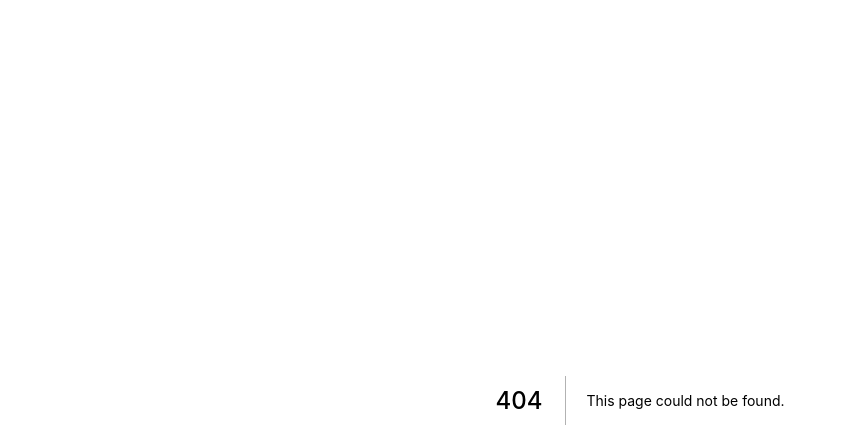
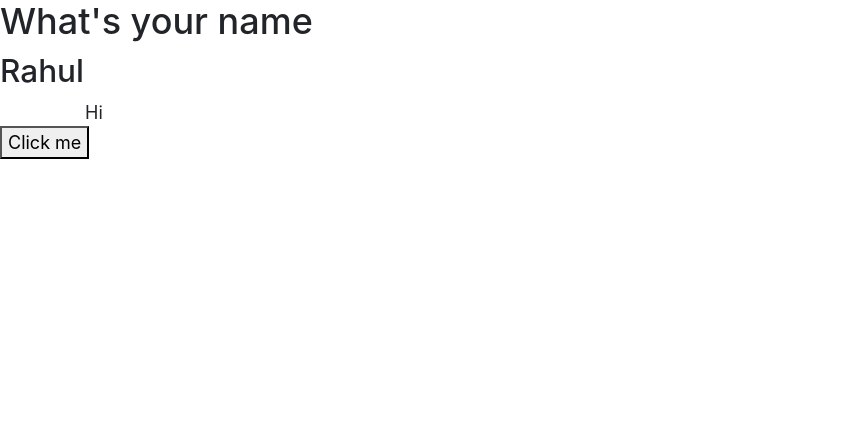
Before and after one commit to rshah98626/waltru, a Next.js app: page /quiz/collect-name in a window 1280 px wide. Before the commit this address had no page. Shown: the top 448 px of the page, without its empty margins (0-847 px from the left). Built offline with nearby package versions, Linux system fonts and the light colour scheme.

Commit message:
redirecting to quiz

```diff
--- /dev/null
+++ b/components/Layout.tsx
@@ -0,0 +1,20 @@
+import Head from 'next/head'
+import { FunctionComponent } from 'react'
+import styles from '../styles/Home.module.css'
+
+type Props = {
+  children?: React.ReactNode
+}
+
+export const Layout: FunctionComponent<Props> = ({ children }) => {
+  return (
+    <div className={styles.container}>
+      <Head>
+        <title>Altru</title>
+        <link rel="icon" href="/favicon.ico" />
+        <link rel="stylesheet" href="https://fonts.googleapis.com/css?family=Roboto:300,400,500,700&display=swap" />
+      </Head>
+      {children}
+    </div>
+  )
+}
--- a/package.json
+++ b/package.json
@@ -8,8 +8,11 @@
     "start": "next start"
   },
   "dependencies": {
+    "@material-ui/core": "^4.11.3",
+    "bootstrap": "^4.6.0",
     "next": "10.0.9",
     "react": "17.0.1",
+    "react-bootstrap": "^1.5.2",
     "react-dom": "17.0.1"
   },
   "devDependencies": {
--- a/pages/_app.tsx
+++ b/pages/_app.tsx
@@ -1,8 +1,8 @@
 import { AppProps } from 'next/app'
 import '../styles/globals.css'
+import 'bootstrap/dist/css/bootstrap.min.css'
 
 function App({ Component, pageProps }: AppProps) {
-  //return <h1>Hi</h1>
   return <Component {...pageProps} />
 }
 
--- /dev/null
+++ b/pages/quiz/collect-name.tsx
@@ -0,0 +1,20 @@
+import Link from 'next/link'
+
+export default function CollectName() {
+  return (
+    <>
+      <h2>What's your name</h2>
+      <h3>Rahul</h3>
+      <div className={'container'}>
+        <div className={'row'}>
+          <div className={'col-md-6'}>
+            Hi
+          </div>
+        </div>
+      </div>
+      <Link href="/quiz/causes">
+        <button>Click me</button>
+      </Link>
+    </>
+  )
+}
--- a/styles/globals.css
+++ b/styles/globals.css
@@ -2,15 +2,26 @@ html,
 body {
   padding: 0;
   margin: 0;
-  font-family: -apple-system, BlinkMacSystemFont, Segoe UI, Roboto, Oxygen,
-    Ubuntu, Cantarell, Fira Sans, Droid Sans, Helvetica Neue, sans-serif;
-}
-
-a {
-  color: inherit;
-  text-decoration: none;
+  font-family: -apple-system, BlinkMacSystemFont, Segoe UI, Roboto, Oxygen, Ubuntu,
+    Cantarell, Fira Sans, Droid Sans, Helvetica Neue, sans-serif;
+  line-height: 1.6;
+  font-size: 18px;
 }
 
 * {
   box-sizing: border-box;
 }
+
+a {
+  color: #0070f3;
+  text-decoration: none;
+}
+
+a:hover {
+  text-decoration: underline;
+}
+
+img {
+  max-width: 100%;
+  display: block;
+}
```
Also changed, not shown: components/VercelTemplateFooter.tsx (added, +16 -0 lines), pages/index.js (deleted, +0 -65 lines), pages/index.tsx (added, +24 -0 lines), pages/quiz/causes.tsx (added, +9 -0 lines), 1 other file (tests, documents, lock files or other folders).
